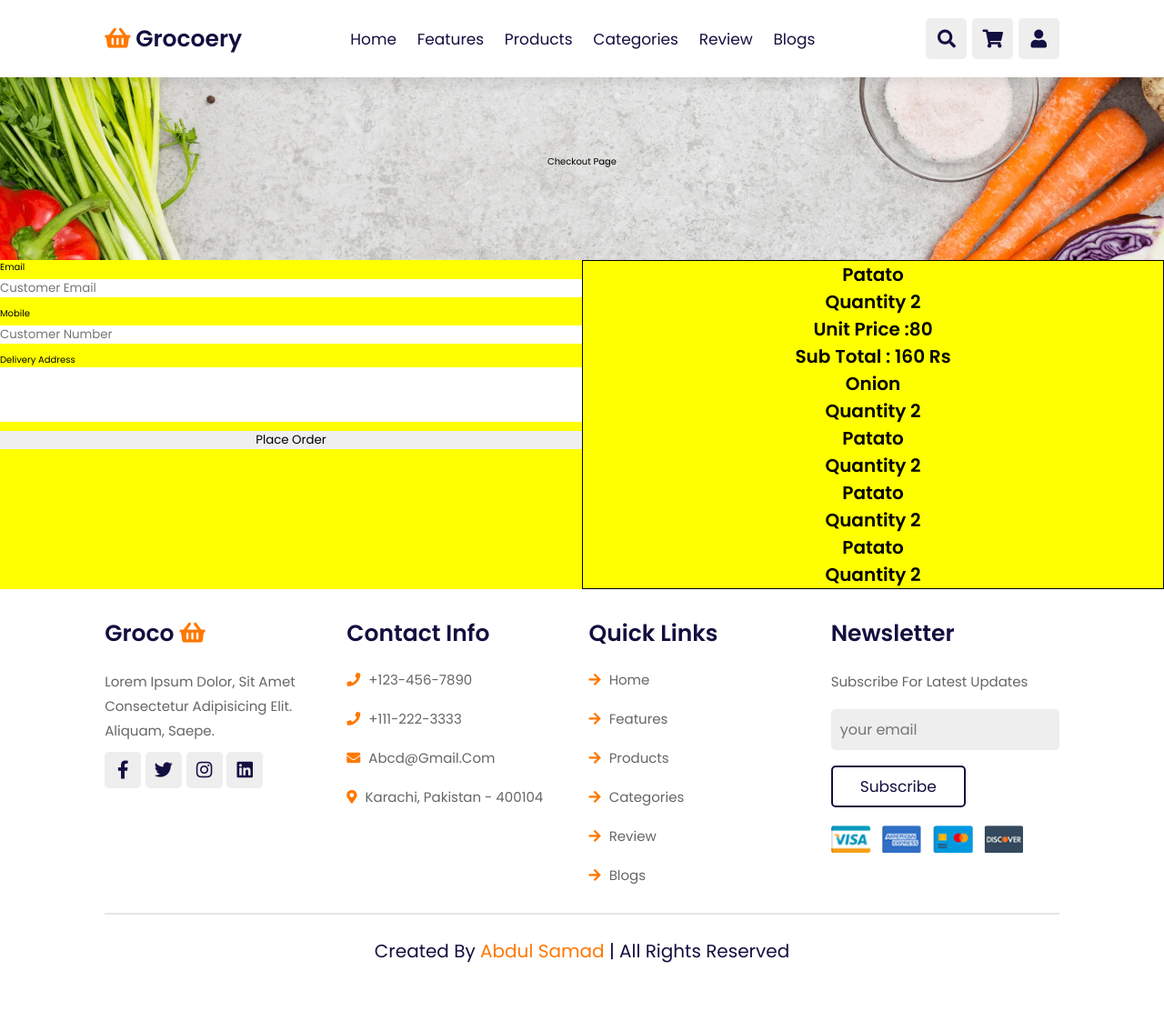
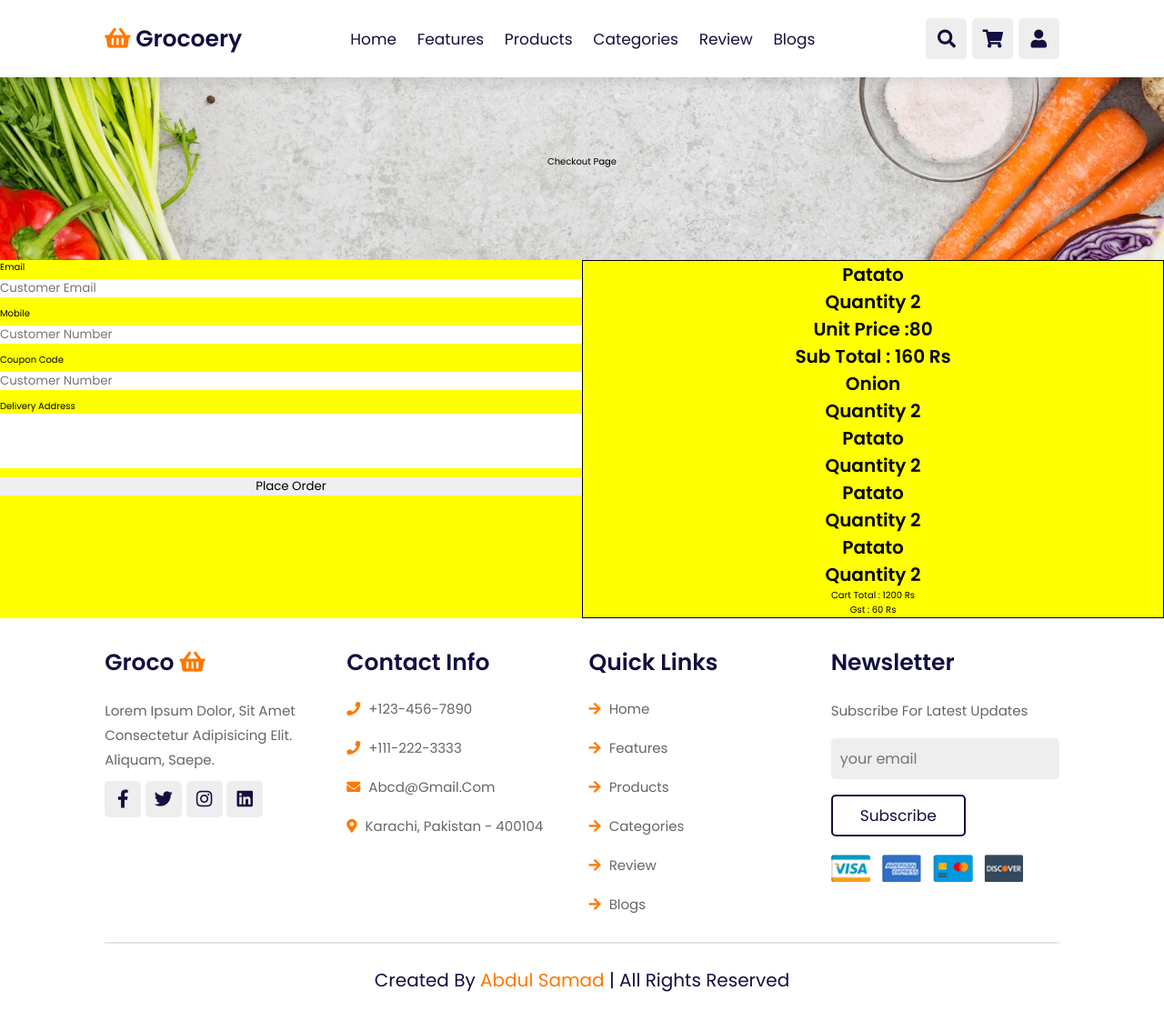
Before and after one commit to abdulsamad707/groceryWebsite, a PHP site: page /grocery/checkout.php in a window 1280 px wide. Shown: the whole page at 91% size. Before the commit the page ends 1059 px from the top, so only its background shows below. Run offline with PHP 8.4, Linux system fonts and the light colour scheme; some libraries are stand-ins or nearby versions.

Commit message:
cart update

```diff
--- a/api/db.php
+++ b/api/db.php
@@ -16,6 +16,11 @@ $this->pdo=$pdo;
 
 
 }
+function getConnection(){
+  $db= $this->pdo=$pdo;
+  return $db;
+}
+
 function getData($table=null,$rows=null,$groupBy=null,$whereCondition=null,string $orderBy=null,$limit=null,$operator=null){
 $db=$this->pdo;
 
--- a/api/function.php
+++ b/api/function.php
@@ -56,4 +56,10 @@ function sendMail($message,$email,$username,$subject){
   $json = json_decode($response, true);
   return $json;
 }
+
+   function encode($data){
+     $data= str_split($data);
+
+       return $str;
+   }
 ?>
--- a/checkout.php
+++ b/checkout.php
@@ -34,6 +34,11 @@
               <input type="text" placeholder="Customer Number" >
            </div>
            <div class="form-group">
+              <label for="">Coupon Code </label><br>
+              <input type="text" placeholder="Customer Number" >
+
+           </div>
+           <div class="form-group">
               <label for="">Delivery Address</label><br>
              <textarea id="deliveryAdd" cols="103" rows="3"></textarea>
            </div>
@@ -63,7 +68,10 @@
             <h1>Patato </h1>
             <h1> Quantity 2</h1>
            </div>
-
+             <div class="">
+                 Cart Total : 1200 Rs <br>
+                 Gst : 60 Rs
+             </div>
           </div>
 
 </div>
```
